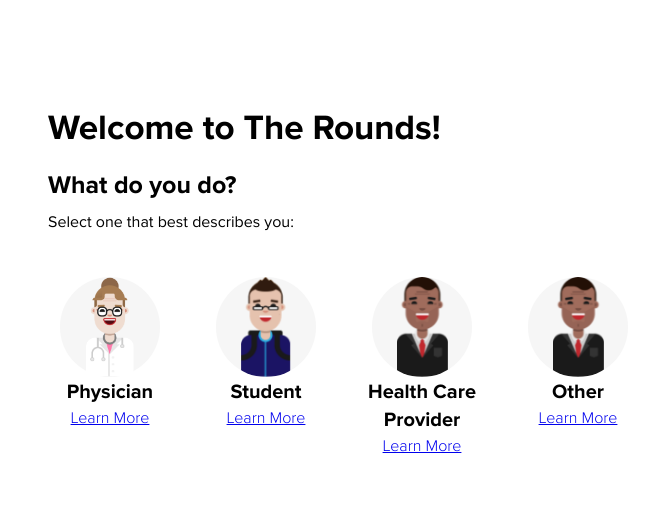
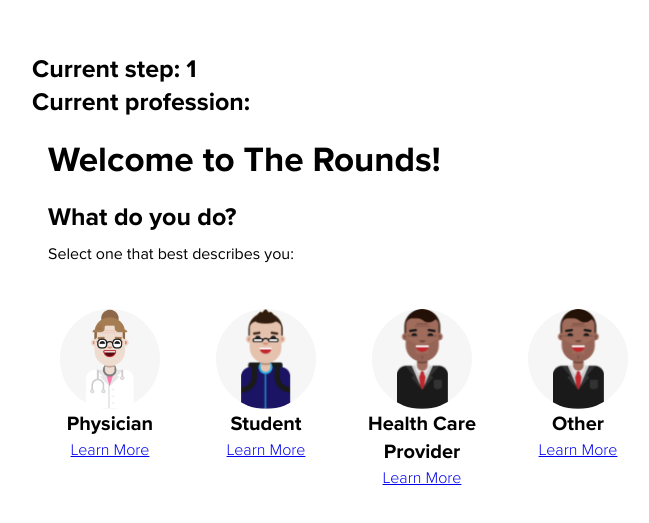
Before and after one commit to eivannisperos/playground-registration, a React app: page / in a window 1280 px wide. Shown: the part 111-634 px from the top of the page, without its empty margins (308-957 px from the left). Built offline with nearby package versions, Linux system fonts and the light colour scheme; a web font is replaced by a local one.

Commit message:
added notes to try out on next method

```diff
--- a/src/components/Form/MasterForm.jsx
+++ b/src/components/Form/MasterForm.jsx
@@ -14,8 +14,9 @@
 function MasterForm({ props }) {
     const classes = styles();
     const [currentStep, setCurrentStep] = useState(1);
-    const [profession, setProfession] = useState('');
+    const [profession, setProfession] = useState(null);
 
+    //perhaps should only keep track of steps?
     function handleEvent(event) {
         event.preventDefault();
         setCurrentStep(currentStep + 1);
@@ -31,10 +32,14 @@
         currentStep <= 1 ? setCurrentStep(1) : setCurrentStep(currentStep - 1);
     }
 
+    //each form should be a form of its own,
+    //vakyes determined by each onSubmit function
     return (
         <div className={classes.form}>
+            <h2>Current step: {currentStep}</h2>
+            <h2>Current profession: {profession}</h2>
             <form onSubmit={handleEvent}>
-                <Profession />
+            <Profession />
             </form>
         </div>
     )
--- a/src/components/Form/Profession.jsx
+++ b/src/components/Form/Profession.jsx
@@ -1,4 +1,5 @@
 import React from 'react';
+import PropTypes from 'prop-types';
 import Grid from '@material-ui/core/Grid';
 import { makeStyles } from '@material-ui/styles';
 import './Profession.scss';
@@ -11,6 +12,7 @@
 
 function Profession() {
     const classes = styles();
+
     return (
         <div>
             <div className="titles-form-component-header">
@@ -24,7 +26,7 @@
                     spacing={3}>
                     <Grid item xs={3}>
                         <div className="button-variant-2-btn">
-                        <button>
+                            <button type="submit" value="physician">
                                 <div id="physician" className="img-rounded-container" />
                                 <h3>Physician</h3>
                             </button>
```
Lines whose indentation alone changed are shown as unchanged.
